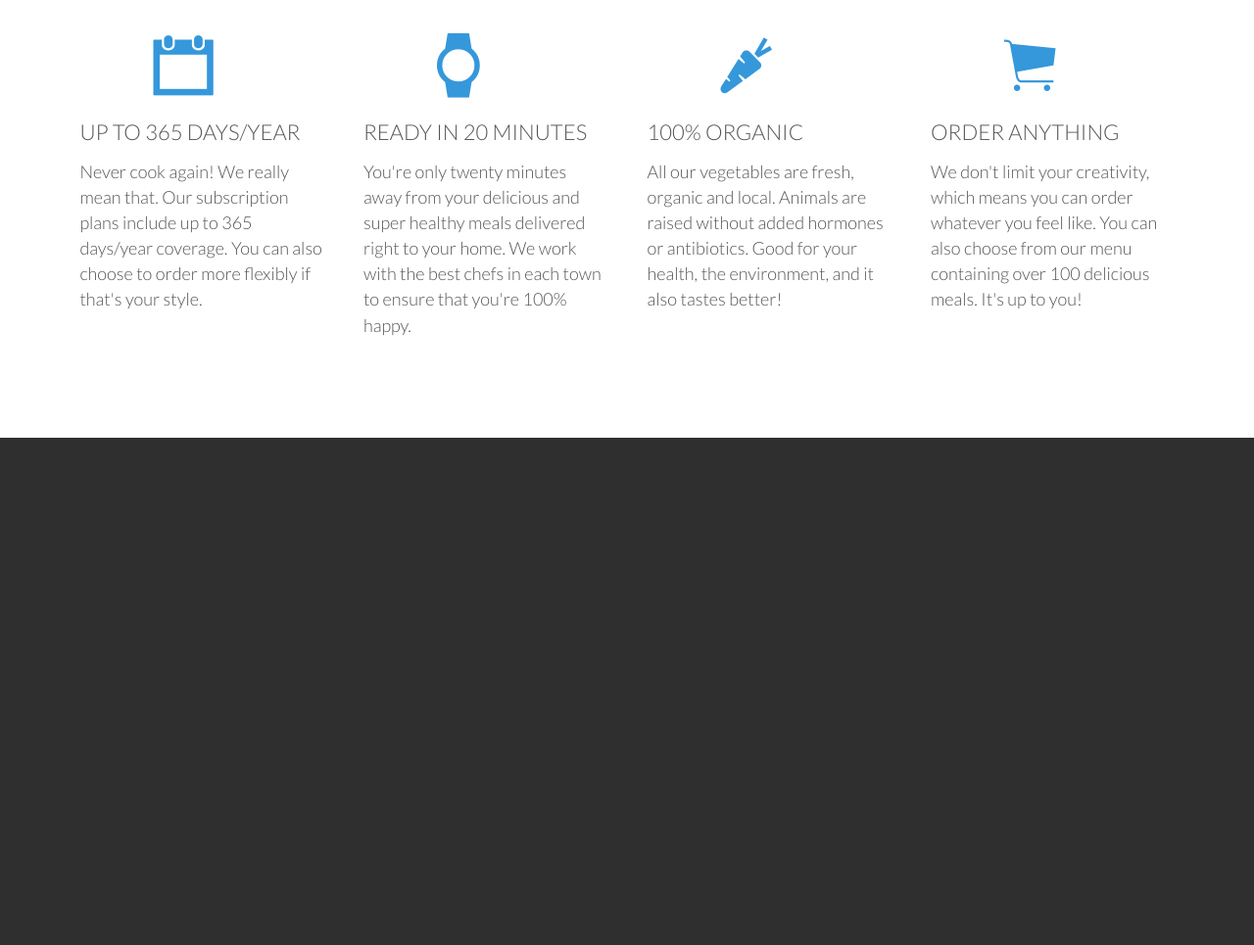
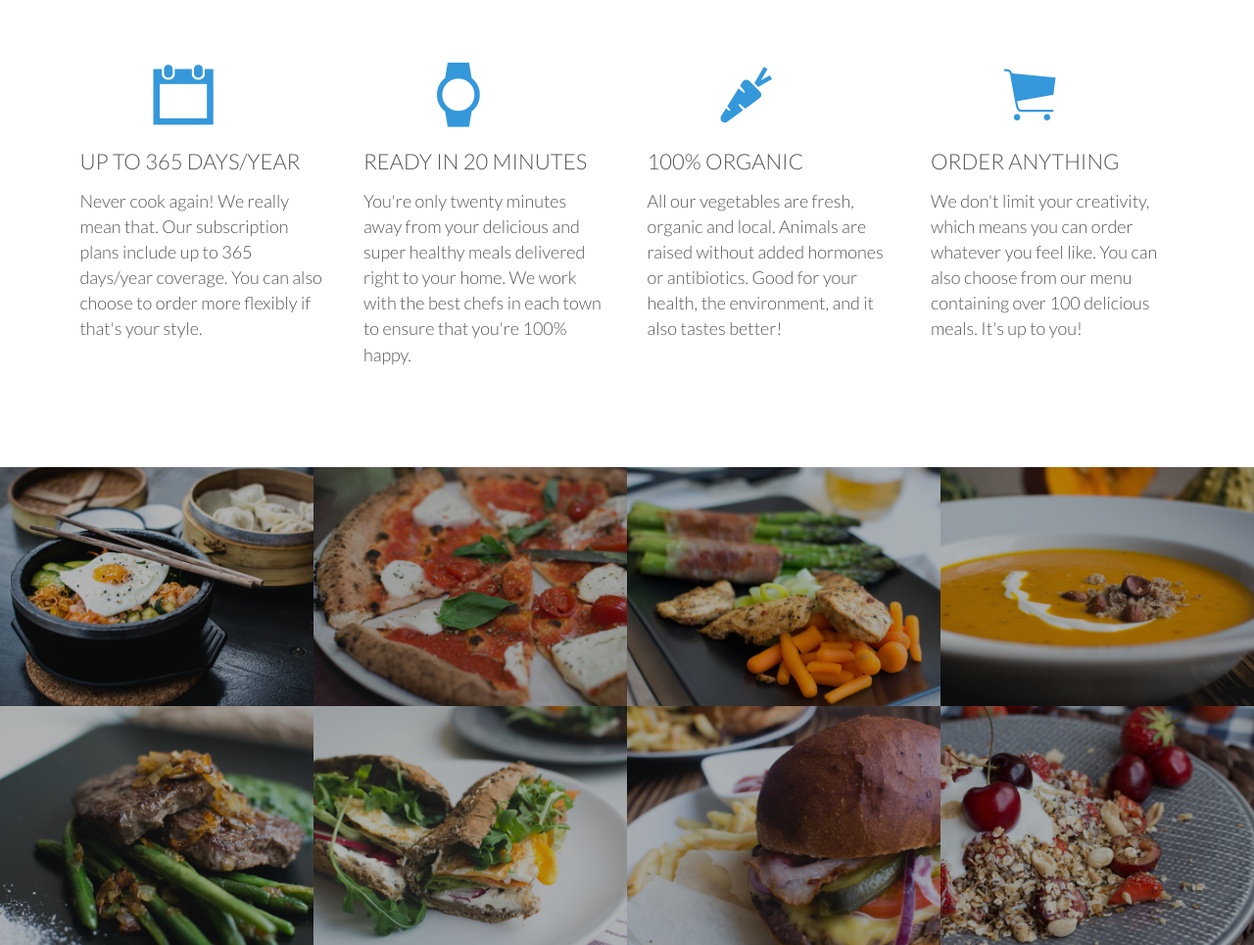
Before and after one commit to dmajumd2/Omnifood, a PHP site: page / in a window 1280 px wide. Shown: the part 1067-2032 px from the top of the page at 98% size. Before the commit the page ends 1514 px from the top, so only its background shows below. Run offline with PHP 8.4, Linux system fonts and the light colour scheme; some web fonts are replaced.

Commit message:
Add: Build favorite meal section by adding images

```diff
--- a/Omnifood/index.html
+++ b/Omnifood/index.html
@@ -74,22 +74,57 @@
 						</p>
 				</div>
 			</div>
+		</section>
 
 
 
 
+		<section class='section-meals'>
+			<ul class='meals-showcase'>
+				<li>
+					<figure class="meal-photo">
+						<img src="resources/img/1.jpg" alt="Korean bibimbap with egg and vegetables">
+					</figure>
+				</li>
+				<li>
+					<figure class="meal-photo">
+						<img src="resources/img/2.jpg" alt="Simple italian pizza with cherry tomatoes">
+					</figure>
+				</li>
+				<li>
+					<figure class="meal-photo">
+						<img src="resources/img/3.jpg" alt="Chicken breast steak with vegetables">
+					</figure>
+				</li>
+				<li>
+					<figure class="meal-photo">
+						<img src="resources/img/4.jpg" alt="Autumn pumpkin soup">
+					</figure>
+				</li>
+			</ul>
 
+			<ul class='meals-showcase'>
+				<li>
+					<figure class="meal-photo">
+						<img src="resources/img/5.jpg" alt="Paleo beef steak with vegetables">
+					</figure>
+				</li>
+				<li>
+					<figure class="meal-photo">
+						<img src="resources/img/6.jpg" alt="Healthy baguette with egg and vegetables">
+					</figure>
+				</li>
+				<li>
+					<figure class="meal-photo">
+						<img src="resources/img/7.jpg" alt="Burger with cheddar and bacon">
+					</figure>
+				</li>
+				<li>
+					<figure class="meal-photo">
+						<img src="resources/img/8.jpg" alt="Granola with cherries and strawberries">
+					</figure>
+				</li>
+			</ul>
 		</section>
     </body>
 </html>
-
-
-<!--Section 1: Features
-
-
-100% organic
-All our vegetables are fresh, organic and local. Animals are raised without added hormones or antibiotics. Good for your health, the environment, and it also tastes better!
-
-Order anything
-We don't limit your creativity, which means you can order whatever you feel like. You can also choose from our menu containing over 100 delicious meals. It's up to you!
--->
--- a/Omnifood/resources/css/style.css
+++ b/Omnifood/resources/css/style.css
@@ -195,3 +195,50 @@
 .main-nav li a:active{
 	border-bottom: 2px solid #3498db;
 }
+
+/*--------------------------------------------------*/
+/* FEATURES*/
+/*-------------------------------------------------- */
+.section-feature .long-copy {
+	margin-bottom: 30px;
+}
+
+
+/*--------------------------------------------------*/
+/* MEALS SHOWCASE*/
+/*-------------------------------------------------- */
+
+.section-meals {
+	padding: 0;
+}
+
+.meals-showcase {
+	list-style: none;
+	width: 100%;
+}
+
+.meals-showcase li {
+	display: block;
+	float: left;
+	width: 25%;
+}
+
+.meal-photo {
+	width: 100%;
+	margin: 0;
+	overflow: hidden;
+	background-color: #000;
+}
+
+.meal-photo img {
+	opacity: 0.7;
+	width: 100%;
+	height: auto;
+	transform: scale(1.15);
+	transition:  transform 0.5s, opacity 0.5s;
+}
+
+.meal-photo img:hover {
+	opacity: 1;
+	transform: scale(1.03);
+}
```
Also changed, not shown: 1 other file.
